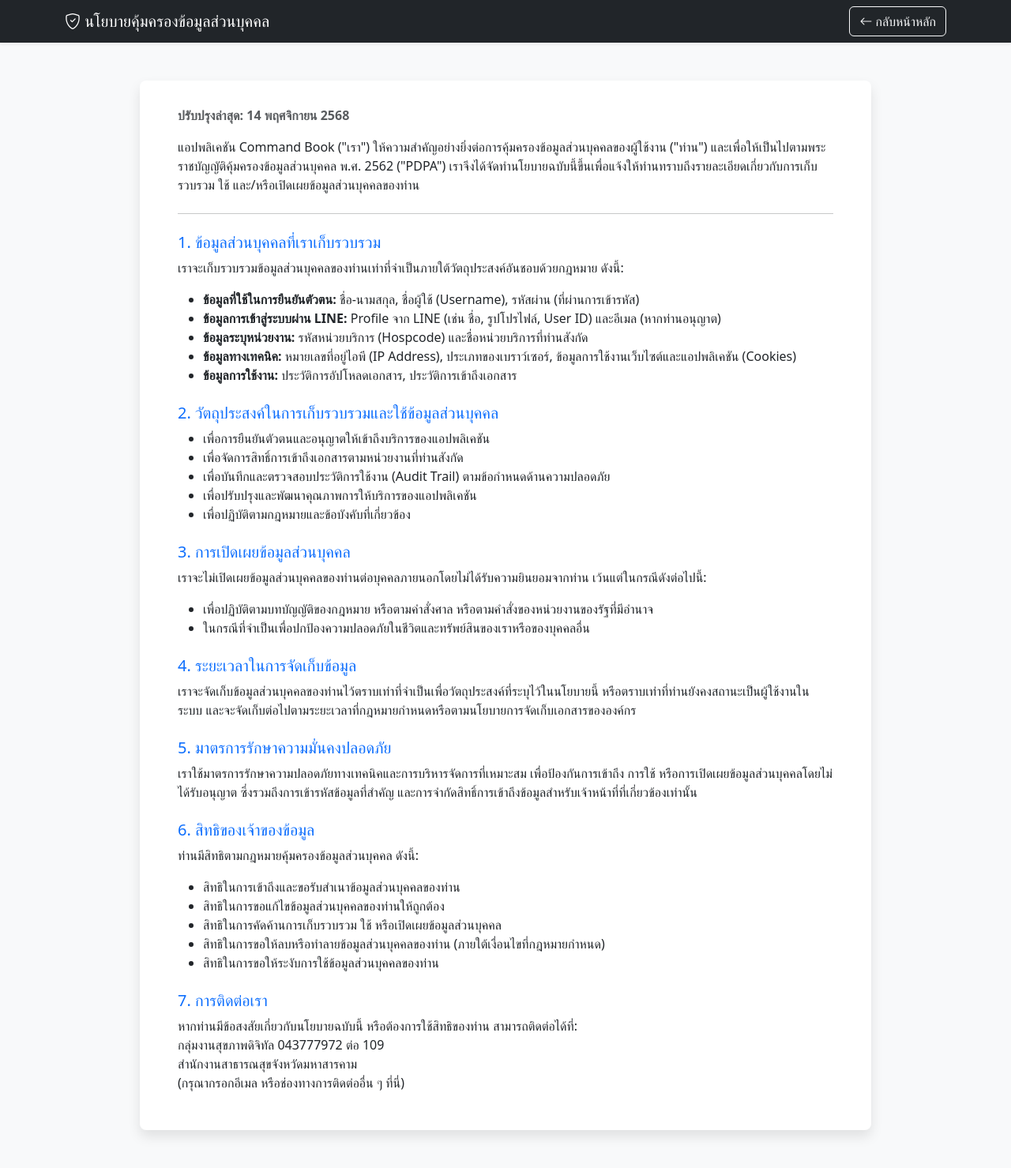
After one commit to kataynoi/commandbook, a CodeIgniter 4 app: the page made by src/app/Views/pages/privacy_policy.php in a window 1280 px wide. The commit adds this page. Shown: the whole page at 79% size. Run offline with PHP 8.4 and a stand-in for CodeIgniter, Linux system fonts and the light colour scheme; the template is opened without the code that fills it, so the values that code supplies are empty; some libraries are stand-ins or nearby versions.

Commit message:
PrivacyPolicy

```diff
--- a/src/app/Config/Routes.php
+++ b/src/app/Config/Routes.php
@@ -8,7 +8,7 @@ use CodeIgniter\Router\RouteCollection;
 
 // หน้าแรกหลังล็อกอิน -> Commands dashboard
 $routes->get('/', 'Commands::index', ['filter' => 'auth']);
-
+$routes->get('/privacy-policy', 'Home::privacy');
 // --------------------------------------------------------------------
 // กำหนด URL สำหรับระบบ Login / Register
 // --------------------------------------------------------------------
--- a/src/app/Controllers/Home.php
+++ b/src/app/Controllers/Home.php
@@ -8,4 +8,8 @@ class Home extends BaseController
     {
         return view('auth/login.php');
     }
+     public function privacy()
+    {
+        return view('pages/privacy_policy');
+    }
 }
--- /dev/null
+++ b/src/app/Views/pages/privacy_policy.php
@@ -0,0 +1,114 @@
+
+<!DOCTYPE html>
+<html lang="th">
+<head>
+    <meta charset="UTF-8">
+    <meta name="viewport" content="width=device-width, initial-scale=1.0">
+    <title>นโยบายคุ้มครองข้อมูลส่วนบุคคล - Command Book</title>
+
+    <!-- Bootstrap CSS -->
+    <link href="https://cdn.jsdelivr.net/npm/bootstrap@5.3.2/dist/css/bootstrap.min.css" rel="stylesheet">
+    <!-- Bootstrap Icons -->
+    <link rel="stylesheet" href="https://cdn.jsdelivr.net/npm/bootstrap-icons@1.11.3/font/bootstrap-icons.min.css">
+
+    <style>
+        body {
+            background-color: #f8f9fa;
+        }
+        .policy-card {
+            background-color: #fff;
+            border-radius: 0.5rem;
+            box-shadow: 0 0.5rem 1rem rgba(0,0,0,.1);
+            padding: 2rem 3rem;
+        }
+        h5 {
+            color: #0d6efd;
+            margin-top: 1.5rem;
+        }
+    </style>
+</head>
+<body>
+
+    <!-- Navbar -->
+    <nav class="navbar navbar-expand-lg navbar-dark bg-dark shadow-sm">
+        <div class="container">
+            <span class="navbar-brand mb-0 h1">
+                <i class="bi bi-shield-check"></i>
+                นโยบายคุ้มครองข้อมูลส่วนบุคคล
+            </span>
+            <a href="<?= site_url('login') ?>" class="btn btn-outline-light">
+                <i class="bi bi-arrow-left"></i> กลับหน้าหลัก
+            </a>
+        </div>
+    </nav>
+
+    <!-- Content -->
+    <div class="container mt-5 mb-5">
+        <div class="row justify-content-center">
+            <div class="col-lg-10">
+                <div class="policy-card">
+                    <p class="text-muted"><strong>ปรับปรุงล่าสุด: 14 พฤศจิกายน 2568</strong></p>
+
+                    <p>
+                        แอปพลิเคชัน Command Book ("เรา") ให้ความสำคัญอย่างยิ่งต่อการคุ้มครองข้อมูลส่วนบุคคลของผู้ใช้งาน ("ท่าน") และเพื่อให้เป็นไปตามพระราชบัญญัติคุ้มครองข้อมูลส่วนบุคคล พ.ศ. 2562 ("PDPA") เราจึงได้จัดทำนโยบายฉบับนี้ขึ้นเพื่อแจ้งให้ท่านทราบถึงรายละเอียดเกี่ยวกับการเก็บรวบรวม ใช้ และ/หรือเปิดเผยข้อมูลส่วนบุคคลของท่าน
+                    </p>
+
+                    <hr class="my-4">
+
+                    <h5>1. ข้อมูลส่วนบุคคลที่เราเก็บรวบรวม</h5>
+                    <p>เราจะเก็บรวบรวมข้อมูลส่วนบุคคลของท่านเท่าที่จำเป็นภายใต้วัตถุประสงค์อันชอบด้วยกฎหมาย ดังนี้:</p>
+                    <ul>
+                        <li><strong>ข้อมูลที่ใช้ในการยืนยันตัวตน:</strong> ชื่อ-นามสกุล, ชื่อผู้ใช้ (Username), รหัสผ่าน (ที่ผ่านการเข้ารหัส)</li>
+                        <li><strong>ข้อมูลการเข้าสู่ระบบผ่าน LINE:</strong> Profile จาก LINE (เช่น ชื่อ, รูปโปรไฟล์, User ID) และอีเมล (หากท่านอนุญาต)</li>
+                        <li><strong>ข้อมูลระบุหน่วยงาน:</strong> รหัสหน่วยบริการ (Hospcode) และชื่อหน่วยบริการที่ท่านสังกัด</li>
+                        <li><strong>ข้อมูลทางเทคนิค:</strong> หมายเลขที่อยู่ไอพี (IP Address), ประเภทของเบราว์เซอร์, ข้อมูลการใช้งานเว็บไซต์และแอปพลิเคชัน (Cookies)</li>
+                        <li><strong>ข้อมูลการใช้งาน:</strong> ประวัติการอัปโหลดเอกสาร, ประวัติการเข้าถึงเอกสาร</li>
+                    </ul>
+
+                    <h5>2. วัตถุประสงค์ในการเก็บรวบรวมและใช้ข้อมูลส่วนบุคคล</h5>
+                    <ul>
+                        <li>เพื่อการยืนยันตัวตนและอนุญาตให้เข้าถึงบริการของแอปพลิเคชัน</li>
+                        <li>เพื่อจัดการสิทธิ์การเข้าถึงเอกสารตามหน่วยงานที่ท่านสังกัด</li>
+                        <li>เพื่อบันทึกและตรวจสอบประวัติการใช้งาน (Audit Trail) ตามข้อกำหนดด้านความปลอดภัย</li>
+                        <li>เพื่อปรับปรุงและพัฒนาคุณภาพการให้บริการของแอปพลิเคชัน</li>
+                        <li>เพื่อปฏิบัติตามกฎหมายและข้อบังคับที่เกี่ยวข้อง</li>
+                    </ul>
+
+                    <h5>3. การเปิดเผยข้อมูลส่วนบุคคล</h5>
+                    <p>เราจะไม่เปิดเผยข้อมูลส่วนบุคคลของท่านต่อบุคคลภายนอกโดยไม่ได้รับความยินยอมจากท่าน เว้นแต่ในกรณีดังต่อไปนี้:</p>
+                    <ul>
+                        <li>เพื่อปฏิบัติตามบทบัญญัติของกฎหมาย หรือตามคำสั่งศาล หรือตามคำสั่งของหน่วยงานของรัฐที่มีอำนาจ</li>
+                        <li>ในกรณีที่จำเป็นเพื่อปกป้องความปลอดภัยในชีวิตและทรัพย์สินของเราหรือของบุคคลอื่น</li>
+                    </ul>
+
+                    <h5>4. ระยะเวลาในการจัดเก็บข้อมูล</h5>
+                    <p>เราจะจัดเก็บข้อมูลส่วนบุคคลของท่านไว้ตราบเท่าที่จำเป็นเพื่อวัตถุประสงค์ที่ระบุไว้ในนโยบายนี้ หรือตราบเท่าที่ท่านยังคงสถานะเป็นผู้ใช้งานในระบบ และจะจัดเก็บต่อไปตามระยะเวลาที่กฎหมายกำหนดหรือตามนโยบายการจัดเก็บเอกสารขององค์กร</p>
+
+                    <h5>5. มาตรการรักษาความมั่นคงปลอดภัย</h5>
+                    <p>เราใช้มาตรการรักษาความปลอดภัยทางเทคนิคและการบริหารจัดการที่เหมาะสม เพื่อป้องกันการเข้าถึง การใช้ หรือการเปิดเผยข้อมูลส่วนบุคคลโดยไม่ได้รับอนุญาต ซึ่งรวมถึงการเข้ารหัสข้อมูลที่สำคัญ และการจำกัดสิทธิ์การเข้าถึงข้อมูลสำหรับเจ้าหน้าที่ที่เกี่ยวข้องเท่านั้น</p>
+
+                    <h5>6. สิทธิของเจ้าของข้อมูล</h5>
+                    <p>ท่านมีสิทธิตามกฎหมายคุ้มครองข้อมูลส่วนบุคคล ดังนี้:</p>
+                    <ul>
+                        <li>สิทธิในการเข้าถึงและขอรับสำเนาข้อมูลส่วนบุคคลของท่าน</li>
+                        <li>สิทธิในการขอแก้ไขข้อมูลส่วนบุคคลของท่านให้ถูกต้อง</li>
+                        <li>สิทธิในการคัดค้านการเก็บรวบรวม ใช้ หรือเปิดเผยข้อมูลส่วนบุคคล</li>
+                        <li>สิทธิในการขอให้ลบหรือทำลายข้อมูลส่วนบุคคลของท่าน (ภายใต้เงื่อนไขที่กฎหมายกำหนด)</li>
+                        <li>สิทธิในการขอให้ระงับการใช้ข้อมูลส่วนบุคคลของท่าน</li>
+                    </ul>
+
+                    <h5>7. การติดต่อเรา</h5>
+                    <p>หากท่านมีข้อสงสัยเกี่ยวกับนโยบายฉบับนี้ หรือต้องการใช้สิทธิของท่าน สามารถติดต่อได้ที่:<br>
+                        กลุ่มงานสุขภาพดิจิทัล 043777972 ต่อ 109 <br>
+                        สำนักงานสาธารณสุขจังหวัดมหาสารคาม<br>
+                        (กรุณากรอกอีเมล หรือช่องทางการติดต่ออื่น ๆ ที่นี่)
+                    </p>
+                </div>
+            </div>
+        </div>
+    </div>
+
+    <!-- Bootstrap JS -->
+    <script src="https://cdn.jsdelivr.net/npm/bootstrap@5.3.2/dist/js/bootstrap.bundle.min.js"></script>
+</body>
+</html>
```
Also changed, not shown: src/app/Views/auth/login.php (+2 -8 lines).
